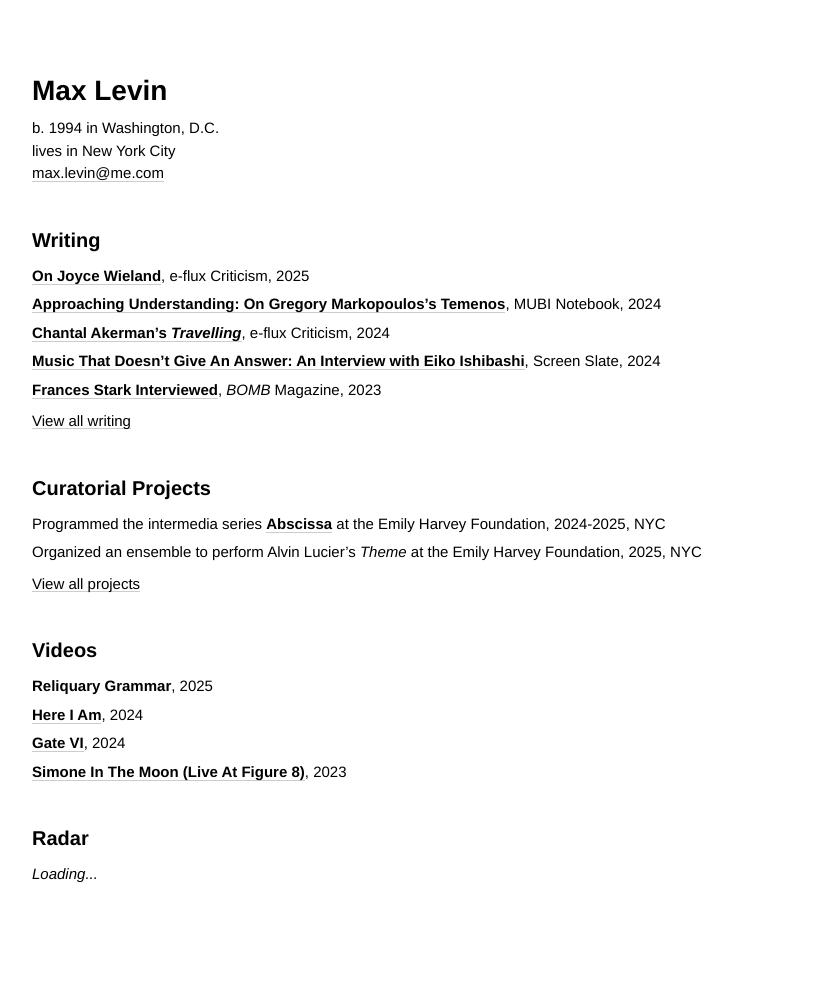
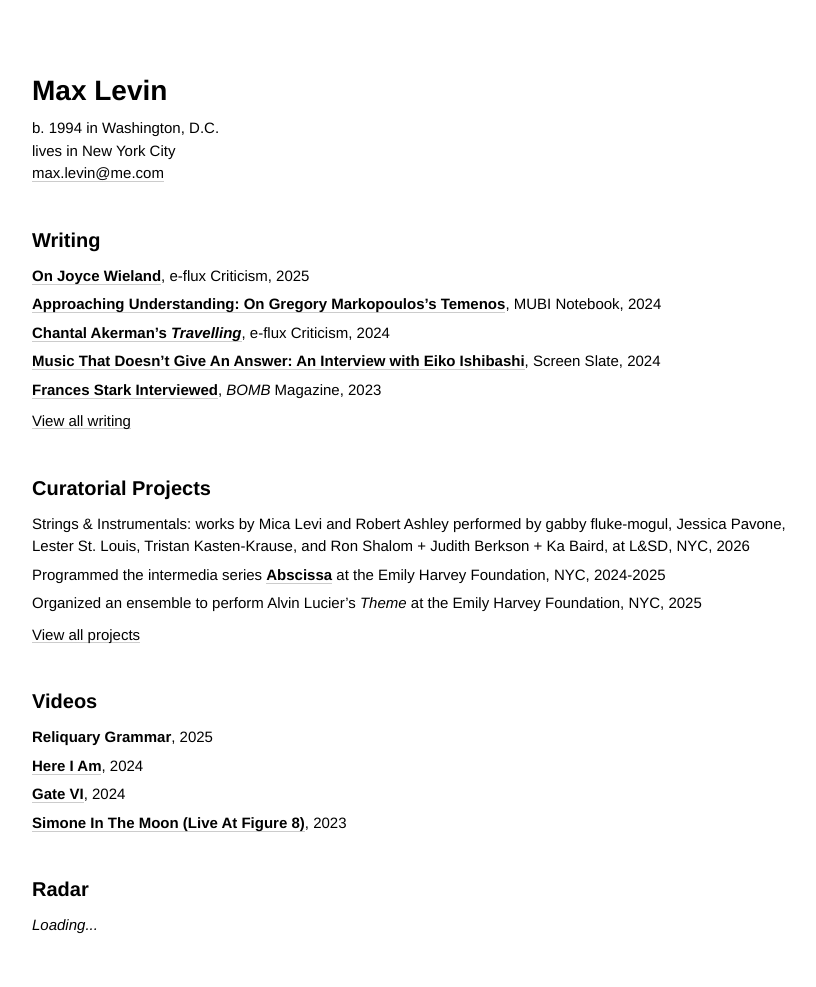
Before and after one commit to minicreative/maxlevin.me, a Jekyll site: the page built from index.md, in a window 1280 px wide. Shown: the whole page, without its empty margins (18-834 px from the left). Built offline with Jekyll 4.4.1, drawn with Linux system fonts in a browser that asks for light colours; before the commit the page ends 936 px from its top, so only the background shows below that.

Commit message:
Updated Index

```diff
--- a/index.md
+++ b/index.md
@@ -191,21 +191,21 @@ sections:
 - title: Curatorial Projects
   priority_button: View all projects
   items:
-  - description: 'Strings & Instrumentals: gabby fluke-mogul, Jessica Pavone, Lester
-      St. Louis, Tristan Kasten-Krause, and Ron Shalom  perform work by MICA LEVI
-      and ROBERT ASHLEY and improvise with Ka Baird, at L&SD, 2026'
-    is_priority:
+  - description: 'Strings & Instrumentals: works by Mica Levi and Robert Ashley performed
+      by gabby fluke-mogul, Jessica Pavone, Lester St. Louis, Tristan Kasten-Krause,
+      and Ron Shalom  + Judith Berkson + Ka Baird, at L&SD, NYC, 2026'
+    is_priority: true
   - description: Programmed the intermedia series **[Abscissa](/pages/abscissa/)**
-      at the Emily Harvey Foundation, 2024-2025, NYC
+      at the Emily Harvey Foundation, NYC, 2024-2025
     is_priority: true
   - description: Organized an ensemble to perform Alvin Lucier’s *Theme* at the Emily
-      Harvey Foundation, 2025, NYC
+      Harvey Foundation, NYC, 2025
     is_priority: true
   - description: Curated a first-time duo performance between Anthony Vine and Zosha
-      Warpeha at Light & Sound Design, 2025, NYC
+      Warpeha at L&SD, NYC, 2025
     is_priority: false
   - description: Presented my sound composition *Automatic Fields* in an Agatha Wojciechowsky
-      exhibition at Andrew Edlin Gallery, 2021, NYC
+      exhibition at Andrew Edlin Gallery, NYC, 2021
     is_priority: false
 - title: Videos
   items:
```
